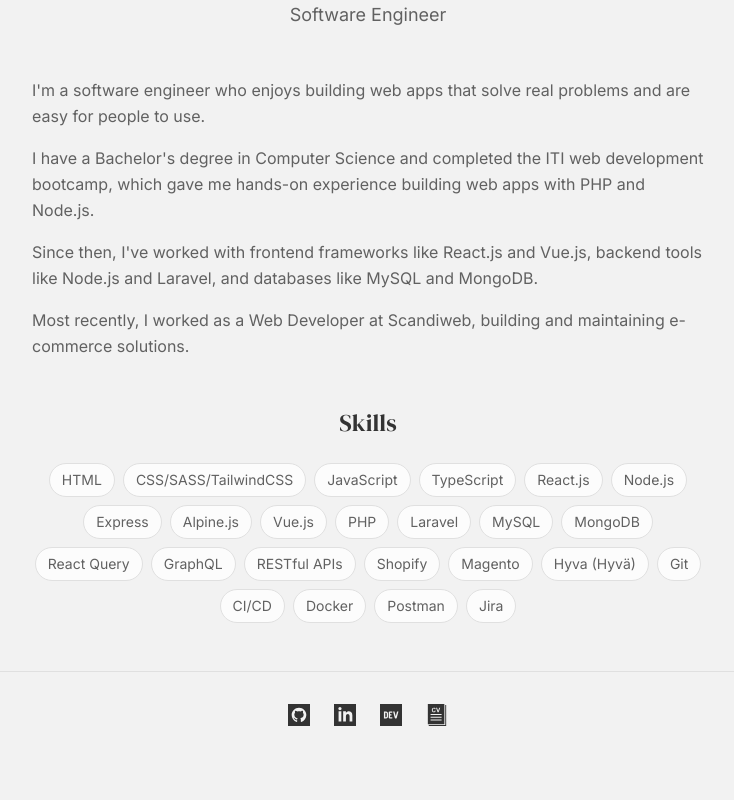
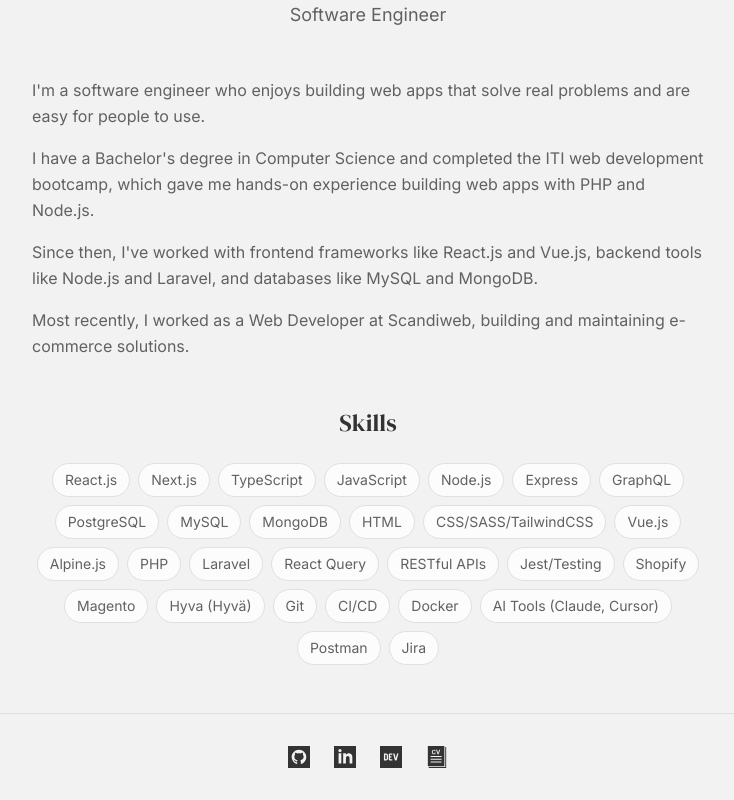
Before and after one commit to edriso/portfolio, a React (Vite) app: page / in a window 1280 px wide. Shown: the part 402-1202 px from the top of the page, without its empty margins (272-1006 px from the left). Before the commit the page ends 1160 px from the top, so only its background shows below. Built offline with nearby package versions, Linux system fonts and the light colour scheme; no server answers.

Commit message:
Update skills list

```diff
--- a/src/pages/About.jsx
+++ b/src/pages/About.jsx
@@ -2,28 +2,32 @@
 import waveSvg from '../assets/wave.svg';
 
 const skills = [
+  'React.js',
+  'Next.js',
+  'TypeScript',
+  'JavaScript',
+  'Node.js',
+  'Express',
+  'GraphQL',
+  'PostgreSQL',
+  'MySQL',
+  'MongoDB',
   'HTML',
   'CSS/SASS/TailwindCSS',
-  'JavaScript',
-  'TypeScript',
-  'React.js',
-  'Node.js',
-  'Express',
+  'Vue.js',
   'Alpine.js',
-  'Vue.js',
   'PHP',
   'Laravel',
-  'MySQL',
-  'MongoDB',
   'React Query',
-  'GraphQL',
   'RESTful APIs',
+  'Jest/Testing',
   'Shopify',
   'Magento',
   'Hyva (Hyvä)',
   'Git',
   'CI/CD',
   'Docker',
+  'AI Tools (Claude, Cursor)',
   'Postman',
   'Jira',
 ];
```
